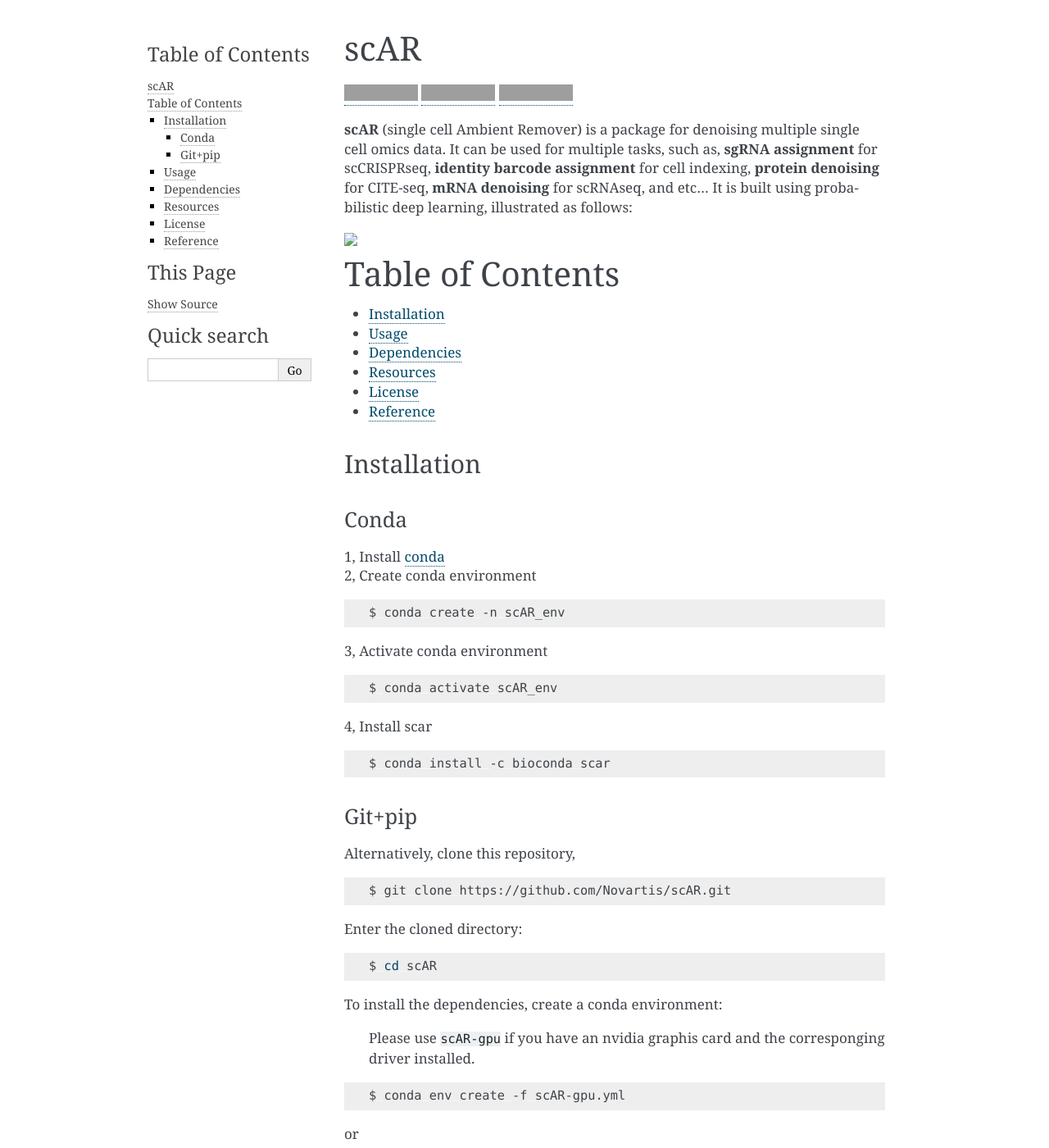
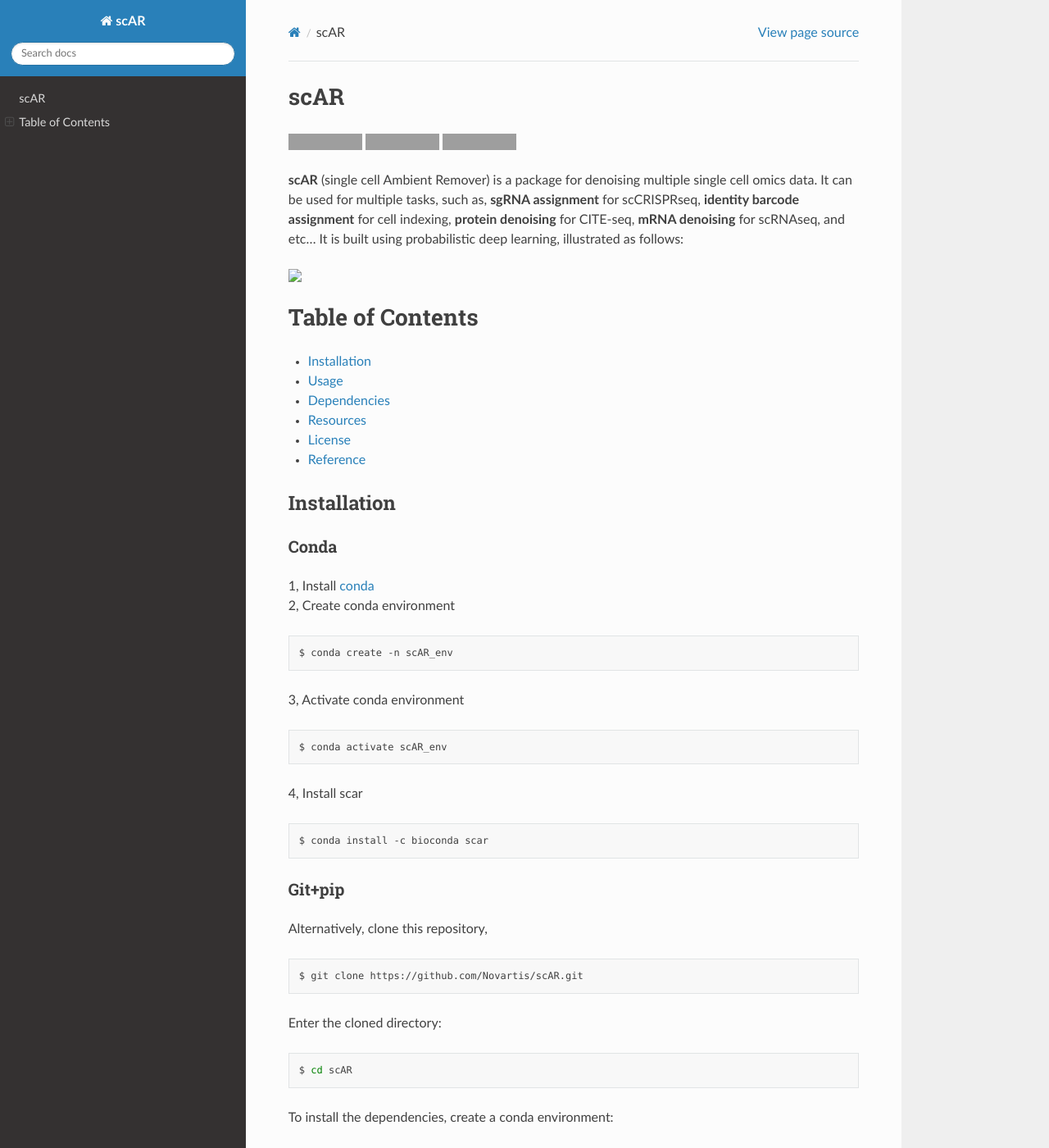
Before and after one commit to Novartis/scar, a Sphinx documentation site: the page built from docs/README.md, in a window 1280 px wide and 1400 px high. Shown: the whole window at 82% size. Built offline with Sphinx 7.4.7 and the Read the Docs theme 2.0.0, drawn with Linux system fonts in a browser that asks for light colours; the version number could not be read and is left out; some of the changed text lies outside the part shown; grey boxes are pictures that could not be loaded.

Commit message:
update documentations

```diff
--- a/docs/conf.py
+++ b/docs/conf.py
@@ -31,8 +31,7 @@
 # Add any Sphinx extension module names here, as strings. They can be
 # extensions coming with Sphinx (named 'sphinx.ext.*') or your custom
 # ones.
-extensions = ['myst_parser'
-]
+extensions = ['myst_parser']
 
 # Add any paths that contain templates here, relative to this directory.
 templates_path = ['tutorials']
@@ -48,7 +47,7 @@
 # The theme to use for HTML and HTML Help pages.  See the documentation for
 # a list of builtin themes.
 #
-html_theme = 'alabaster'
+html_theme = 'sphinx_rtd_theme'
 
 # Add any paths that contain custom static files (such as style sheets) here,
 # relative to this directory. They are copied after the builtin static files,
--- a/docs/index.rst
+++ b/docs/index.rst
@@ -18,3 +18,6 @@
 * :ref:`genindex`
 * :ref:`modindex`
 * :ref:`search`
+* :ref:`Tutorials`
+* :ref:`License`
+* :ref:`Citation`
```
